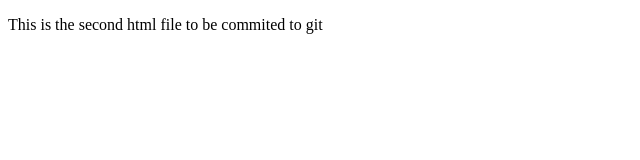
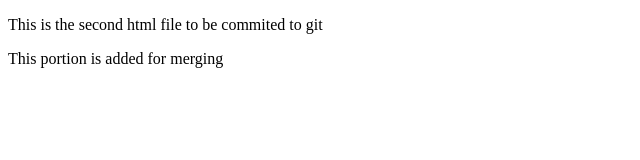
Before and after one commit to hasibulalamrahi/Git-Practice, a plain HTML site: page index1.html in a window 1280 px wide. Shown: the whole page, without its empty margins (0-640 px from the left). Drawn offline with Linux system fonts and the light colour scheme.

Commit message:
We changed and addded some few tags to our branch A inorder to check merging

```diff
--- a/index1.html
+++ b/index1.html
@@ -8,5 +8,6 @@
 </head>
 <body>
     <p>This is the second html file to be commited to git </p>
+    <p>This portion is added for merging</p>
 </body>
 </html>
```
